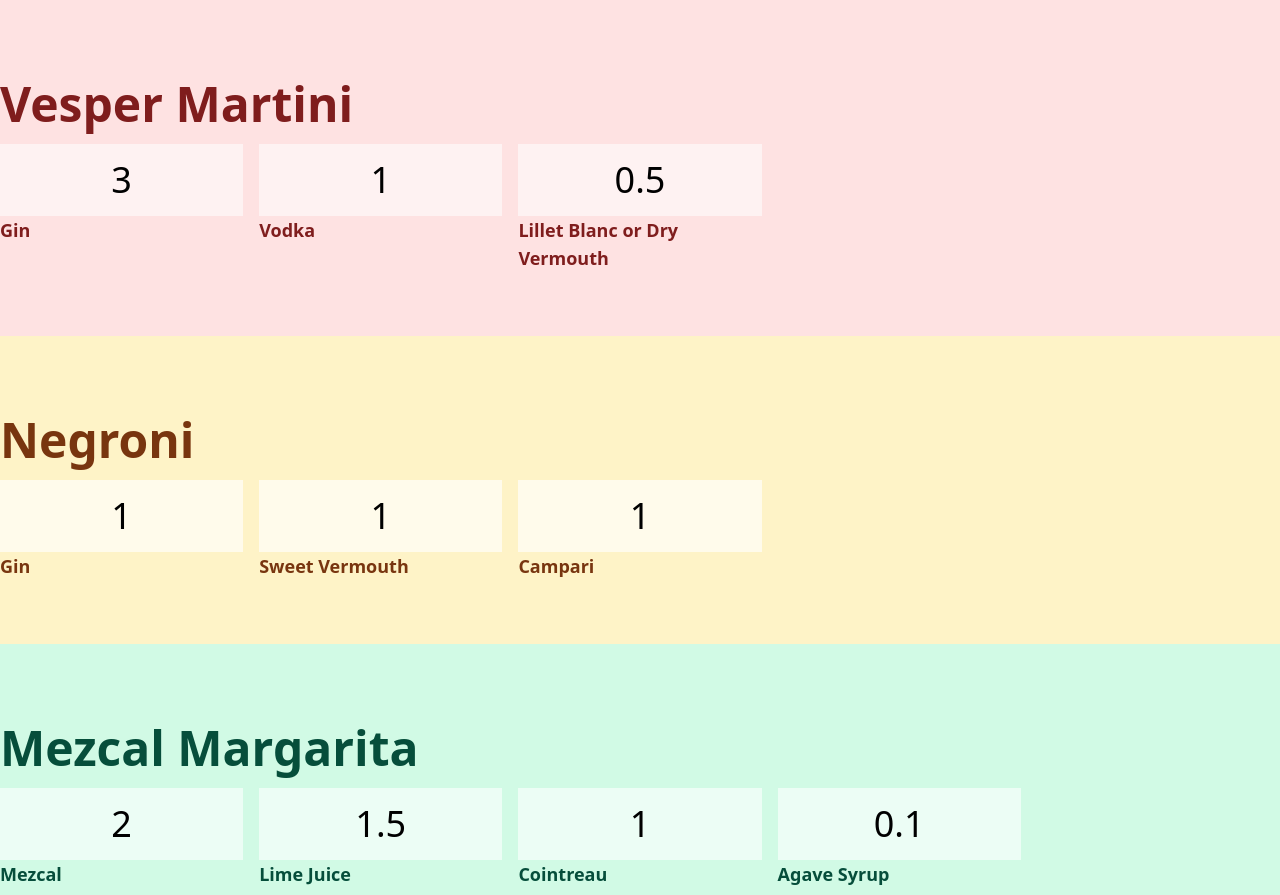
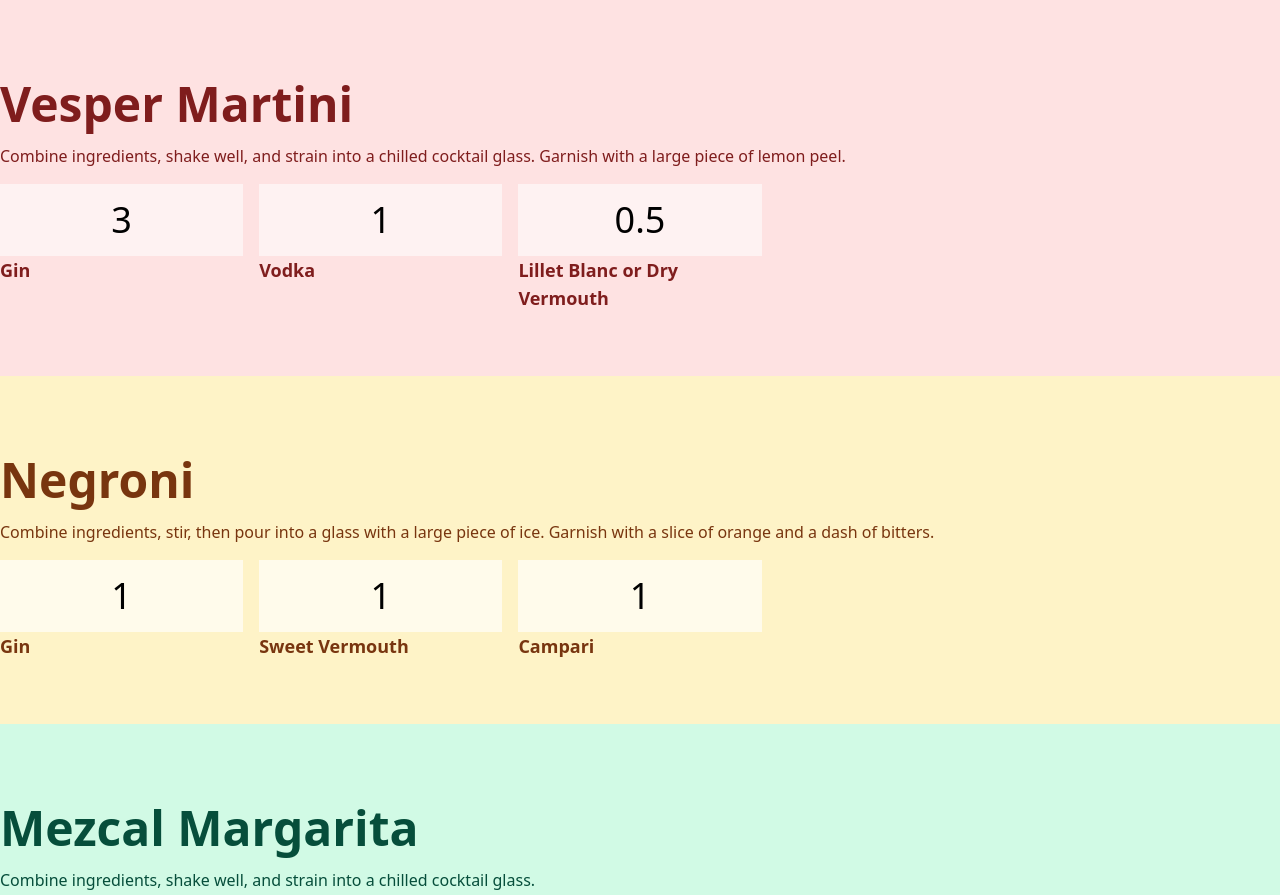
Before and after one commit to twe4ked/cocktailratios, a website built with Vite: page index.html in a window 1280 px wide. Shown: the top 895 px of the page. Built offline with nearby package versions, Linux system fonts and the light colour scheme.

Commit message:
Add directions

```diff
--- a/index.html
+++ b/index.html
@@ -12,6 +12,7 @@
       <div class="py-16 px-4 sm:px-0">
         <div class="container m-auto">
           <h1 class="text-5xl font-bold my-4"></h1>
+          <div id="directions" class="my-4"></div>
           <div id="ingredients" class="grid gap-4 grid-cols-1 sm:grid-cols-2 md:grid-cols-3 lg:grid-cols-4 xl:grid-cols-5"></div>
         </div>
       </div>
--- a/src/main.ts
+++ b/src/main.ts
@@ -43,7 +43,7 @@
       { name: "Sweet Vermouth", amount: 1 },
       { name: "Campari", amount: 1 },
     ],
-    directions: "TODO"
+    directions: "Combine ingredients, stir, then pour into a glass with a large piece of ice. Garnish with a slice of orange and a dash of bitters."
   },
   {
     name: "Mezcal Margarita",
@@ -53,7 +53,7 @@
       { name: "Cointreau", amount: 1 },
       { name: "Agave Syrup", amount: 0.1 },
     ],
-    directions: "TODO"
+    directions: "Combine ingredients, shake well, and strain into a chilled cocktail glass."
   },
 ]
 
@@ -104,6 +104,9 @@
   heading.textContent = recipe.name
   heading.classList.add(c.textDark)
   row.querySelector<HTMLElement>("div")!.classList.add(c.medium)
+  const directions = row.querySelector<HTMLSpanElement>("#directions")!
+  directions.textContent = recipe.directions
+  directions.classList.add(c.textDark)
 
   for (const ingredient of recipe.ingredients) {
     var ingredientComponent = ingredientTemplate.content.cloneNode(true) as DocumentFragment
```
